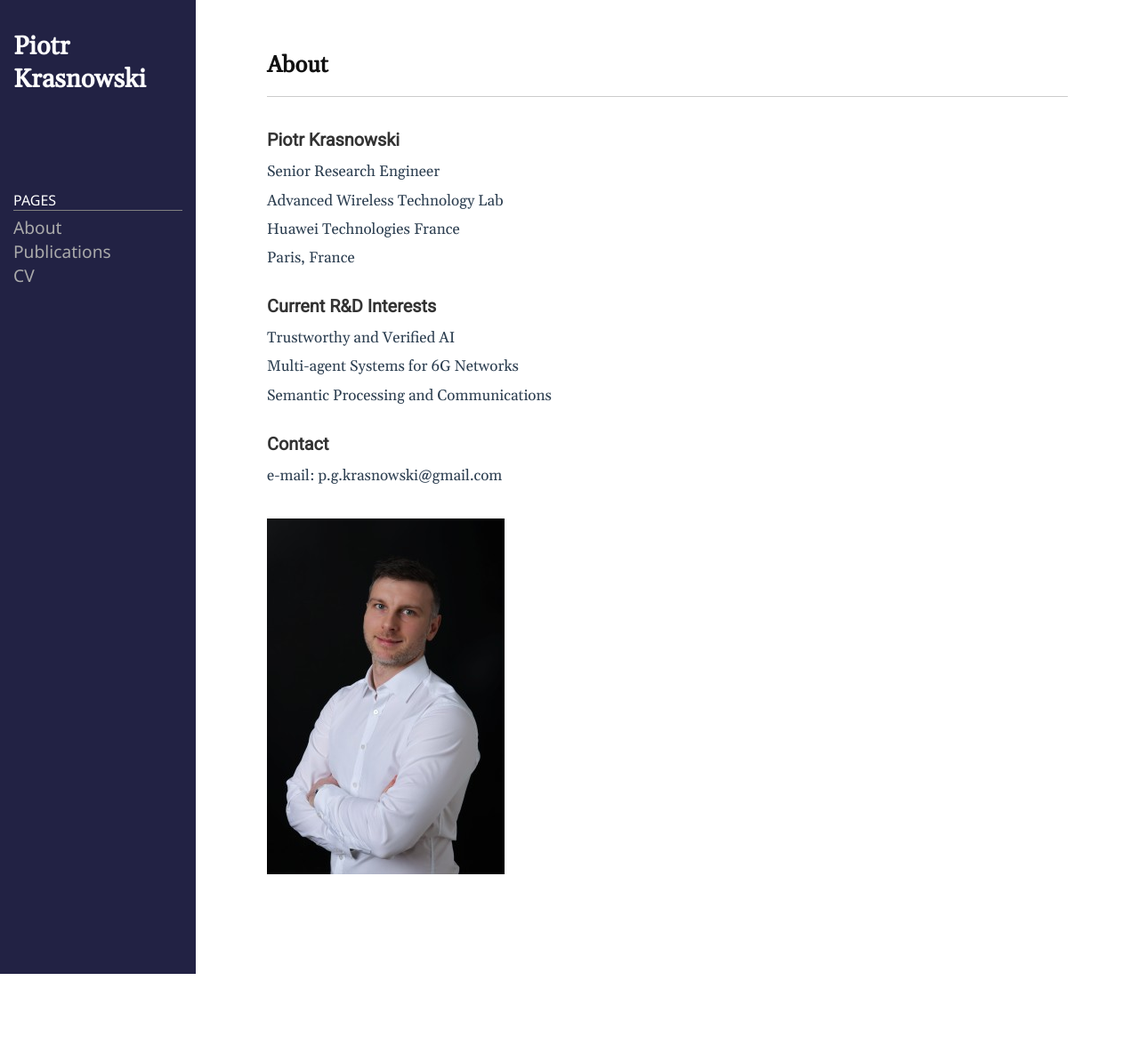
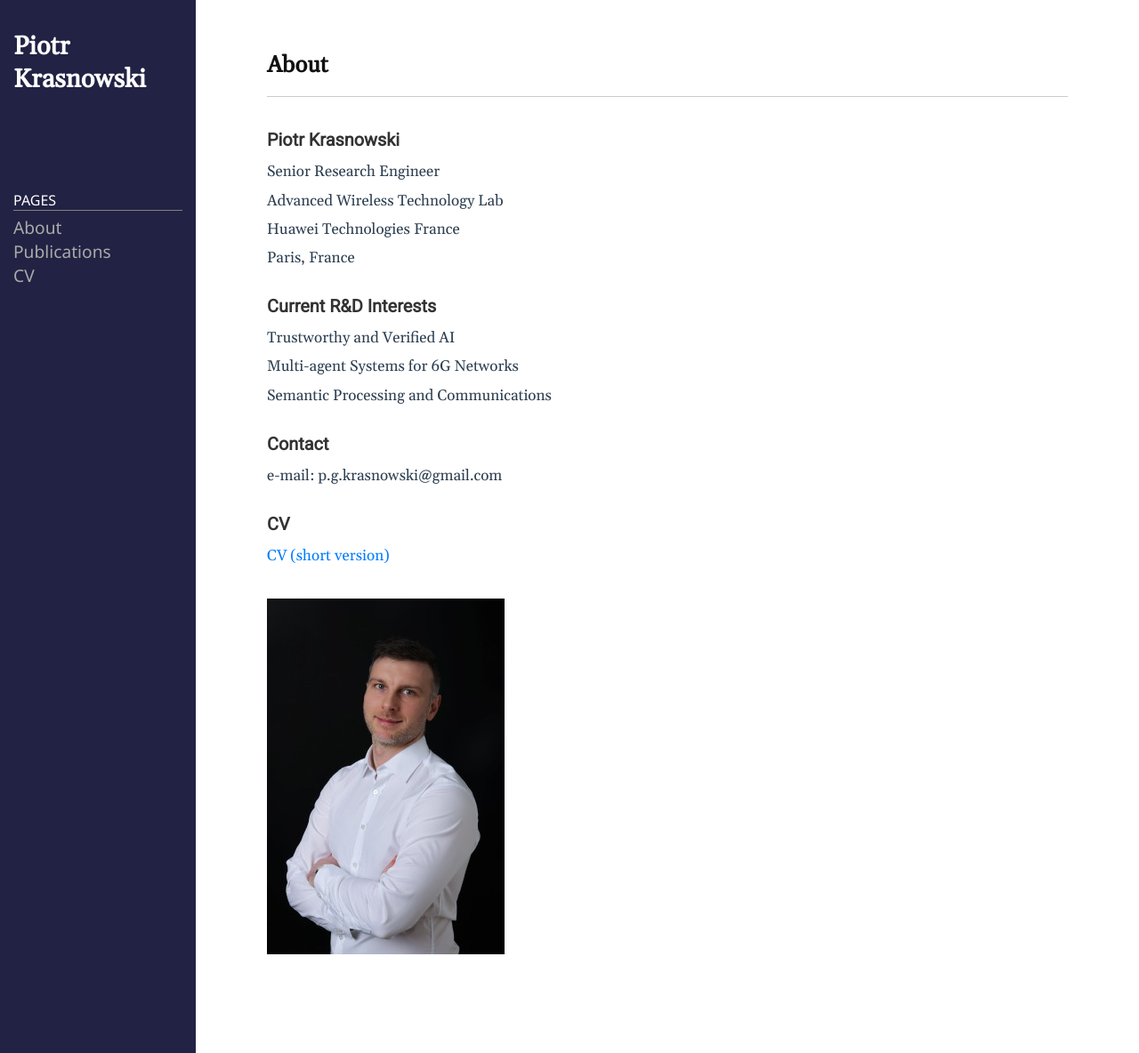
Before and after one commit to PiotrKrasnowski/piotrkrasnowski.github.io, a Jekyll site: the page built from index.md, in a window 1280 px wide. Shown: the whole page at 89% size. Built offline with Jekyll 4.4.1, drawn with Linux system fonts in a browser that asks for light colours; before the commit the page ends 1095 px from its top, so only the background shows below that.

Commit message:
Update index.md

```diff
--- a/index.md
+++ b/index.md
@@ -15,6 +15,9 @@ Multi-agent Systems for 6G Networks \
 Semantic Processing and Communications
 
 ### Contact
-e-mail: p.g.krasnowski@gmail.com \
+e-mail: p.g.krasnowski@gmail.com
+
+### CV
+[CV (short version)](/public/img/Krasnowski_CV_2026.pdf) \
 \
 ![profile picture](/public/img/profile_photo.jpg)
```
